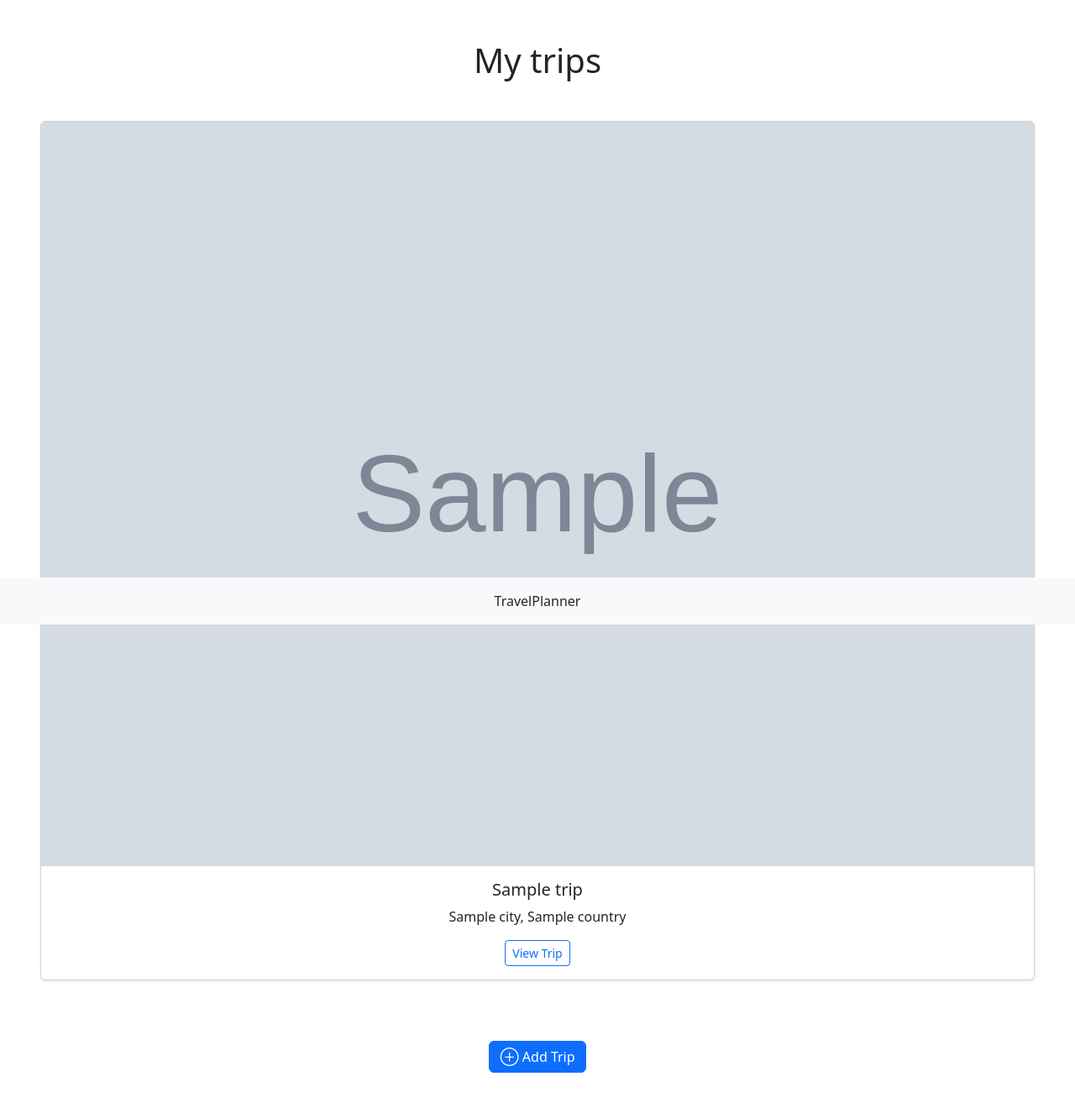
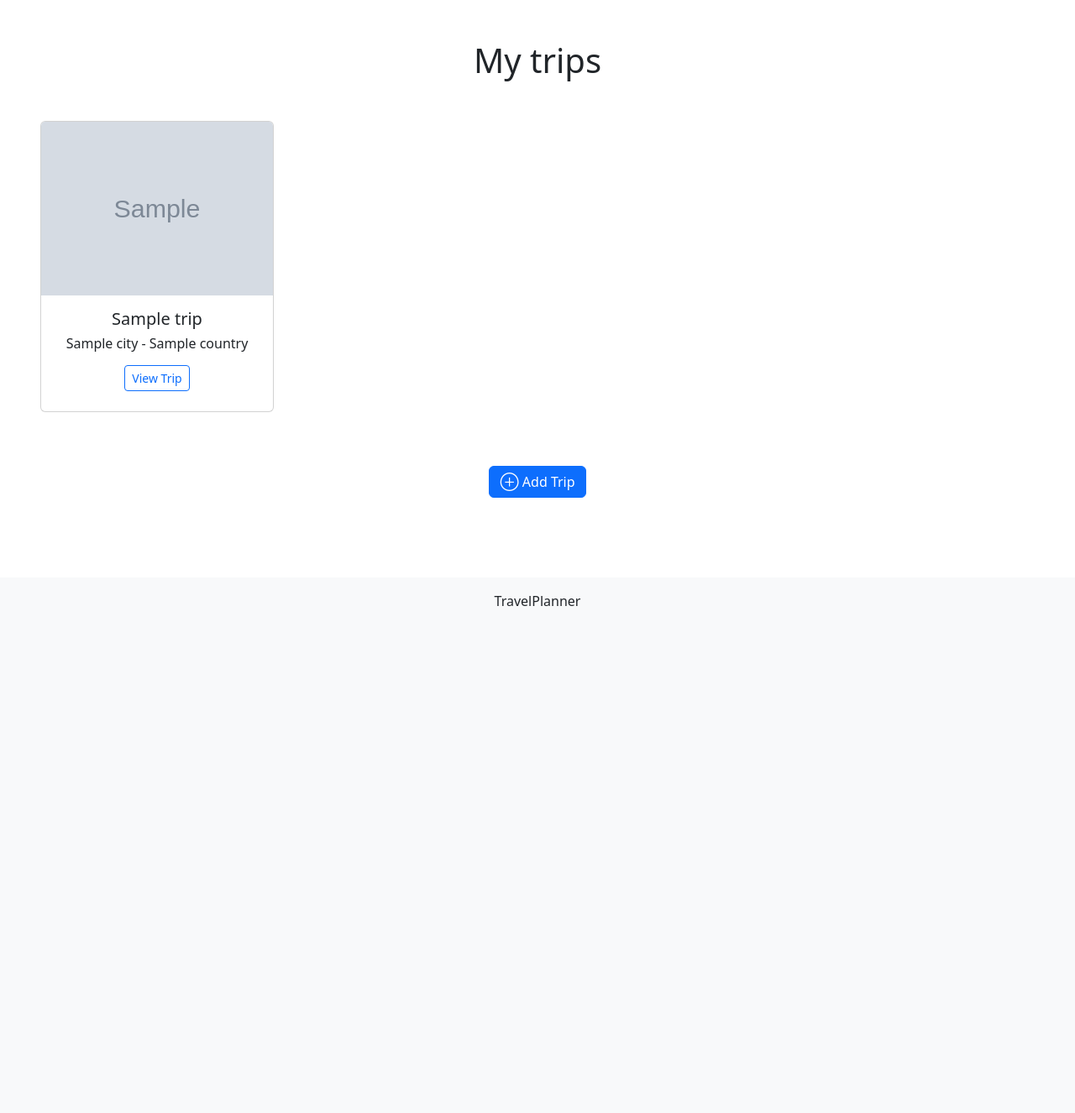
Before and after one commit to aifontao/TralvelPlanner, a Flask app: template templates/index.html in a window 1280 px wide. Shown: the part 56-1382 px from the top of the page at 84% size. After the commit the page ends 778 px from the top, so only its background shows below. Run offline with Flask 3, Linux system fonts and the light colour scheme; the template is opened without the code that fills it: most values are stand-ins (such as "Sample title", 1, 10 or a date in 2020); grey boxes marked "Sample" are stand-in pictures; some libraries are stand-ins or nearby versions.

Commit message:
Improved index.html with bootstrap

```diff
--- a/templates/index.html
+++ b/templates/index.html
@@ -7,9 +7,10 @@
 {% block main %}
     <h1 class="m-5">My trips</h1>
 
-    <div class="card-group mb-5">
+    <div class="row row-cols-1 row-cols-md-4 g-4 mb-5">
         {% for trip in trips %}
-        <div class="card mb-4 shadow-sm">
+        <div class="col">
+            <div class="card mb-3">
                 {% if trip.image_url %}
                 <img src="{{ trip.image_url }}" class="card-img-top" alt="Image of {{ trip.city }}">
                 {% endif %}
@@ -17,13 +18,14 @@
                     {% if trip.name %}
                     <h5 class="card-title">{{ trip.name }}</h5>
                     {% endif %}
-                <p class="card-text">{{ trip.city }}, {{ trip.country }}</p>
-                <a href="/trip/{{ trip.id }}" class="btn btn-outline-primary btn-sm">View Trip</a>
+                    <h6 class="card-text">{{ trip.city }} - {{ trip.country }}</h6>
+                    <a href="/trip/{{ trip.id }}" class="btn btn-outline-primary btn-sm m-2">View Trip</a>
+                </div>
             </div>
         </div>
         {% endfor %}
     </div>
 
-    <a class="btn btn-primary" href="/add">⊕ Add Trip</a>
+    <a class="btn btn-primary mb-5" href="/add">⊕ Add Trip</a>
 
 {% endblock %}
```
Lines whose indentation alone changed are shown as unchanged.
